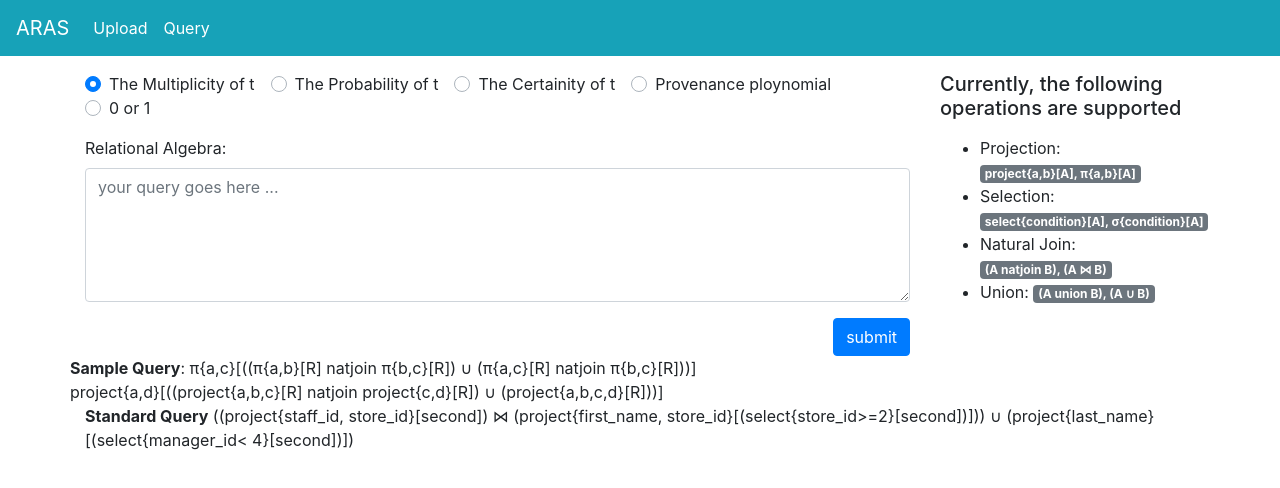
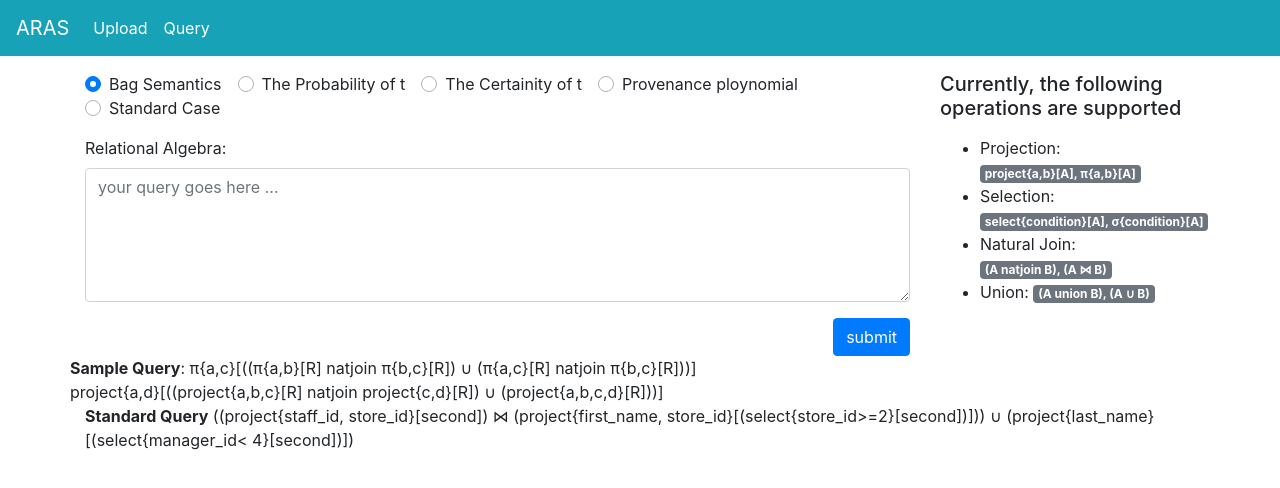
Before and after one commit to sekhonjashan/KnowledgeBase, an Angular app: page /ra in a window 1280 px wide. Shown: the top 488 px of the page. Built offline with nearby package versions, Linux system fonts and the light colour scheme.

Commit message:
Refactoring| naming on UI

```diff
--- a/package.json
+++ b/package.json
@@ -25,13 +25,13 @@
     "zone.js": "~0.9.1"
   },
   "devDependencies": {
-    "@angular-devkit/build-angular": "~0.803.18",
+    "@angular-devkit/build-angular": "^0.803.19",
     "@angular/cli": "~8.3.18",
     "@angular/compiler-cli": "~8.2.13",
     "@angular/language-service": "~8.2.13",
-    "@types/node": "~8.9.4",
     "@types/jasmine": "~3.3.8",
     "@types/jasminewd2": "~2.0.3",
+    "@types/node": "~8.9.4",
     "codelyzer": "^5.0.0",
     "jasmine-core": "~3.4.0",
     "jasmine-spec-reporter": "~4.2.1",
--- a/src/app/ra/ra.component.html
+++ b/src/app/ra/ra.component.html
@@ -4,7 +4,7 @@
             <div class="form-group">
                 <div class="custom-control custom-radio custom-control-inline">
                     <input type="radio" class="custom-control-input" id="customRadio1" [checked]="true" value="multiplicity" name="ratype" [(ngModel)]="model.ratype" required>
-                    <label class="custom-control-label" for="customRadio1">The Multiplicity of t</label>
+                    <label class="custom-control-label" for="customRadio1">Bag Semantics</label>
                 </div>
                 <div class="custom-control custom-radio custom-control-inline">
                     <input type="radio" class="custom-control-input" id="customRadio2" value="probability" name="ratype" [(ngModel)]="model.ratype" required>
@@ -20,7 +20,7 @@
                 </div>
                 <div class="custom-control custom-radio custom-control-inline">
                     <input type="radio" class="custom-control-input" id="customRadio5" value="standard" name="ratype" [(ngModel)]="model.ratype" required>
-                    <label class="custom-control-label" for="customRadio5">0 or 1</label>
+                    <label class="custom-control-label" for="customRadio5">Standard Case</label>
                 </div>
             </div>
             <div class="form-group">
```
Also changed, not shown: 2 other files (tests, documents, lock files or other folders).
